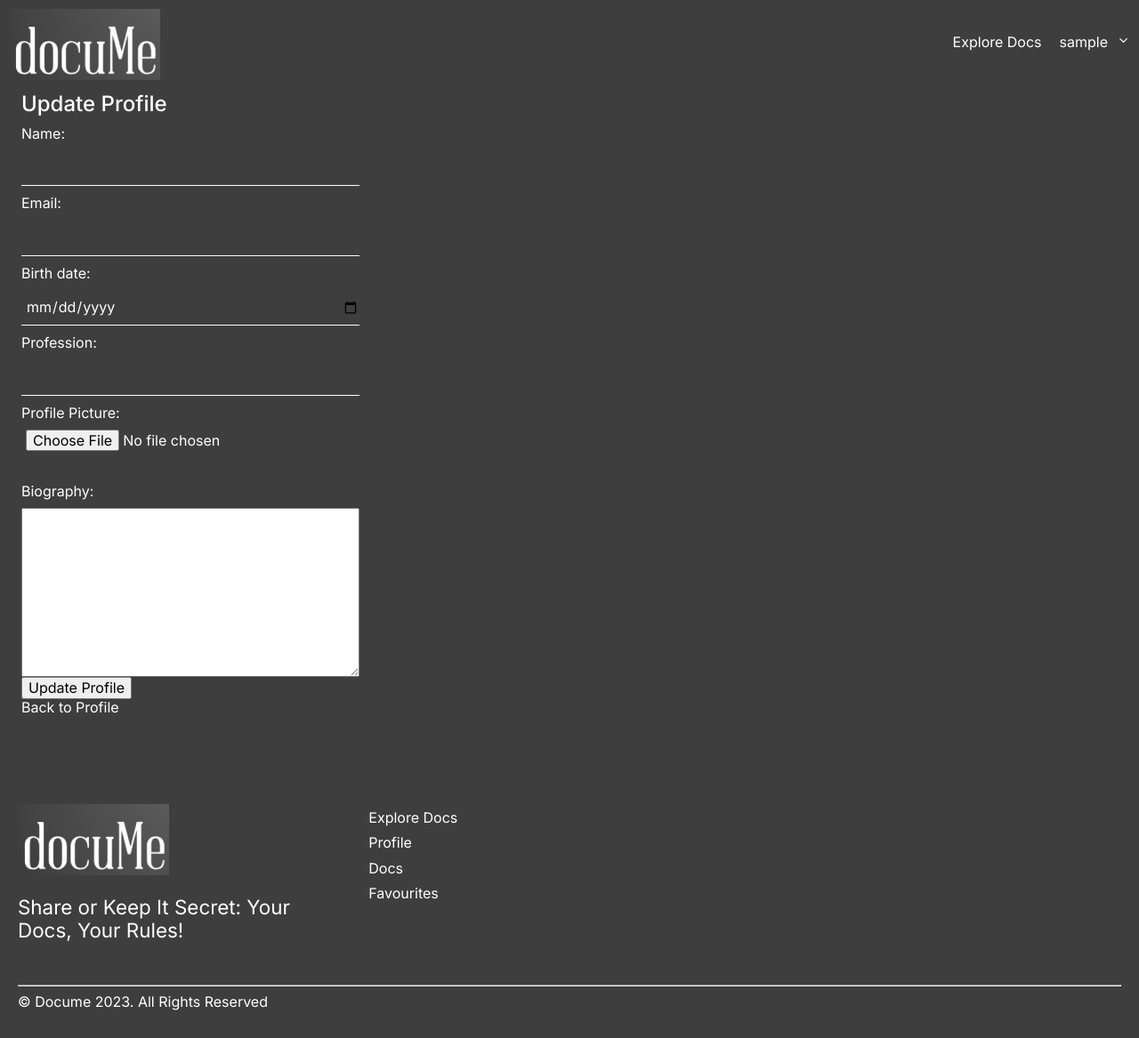
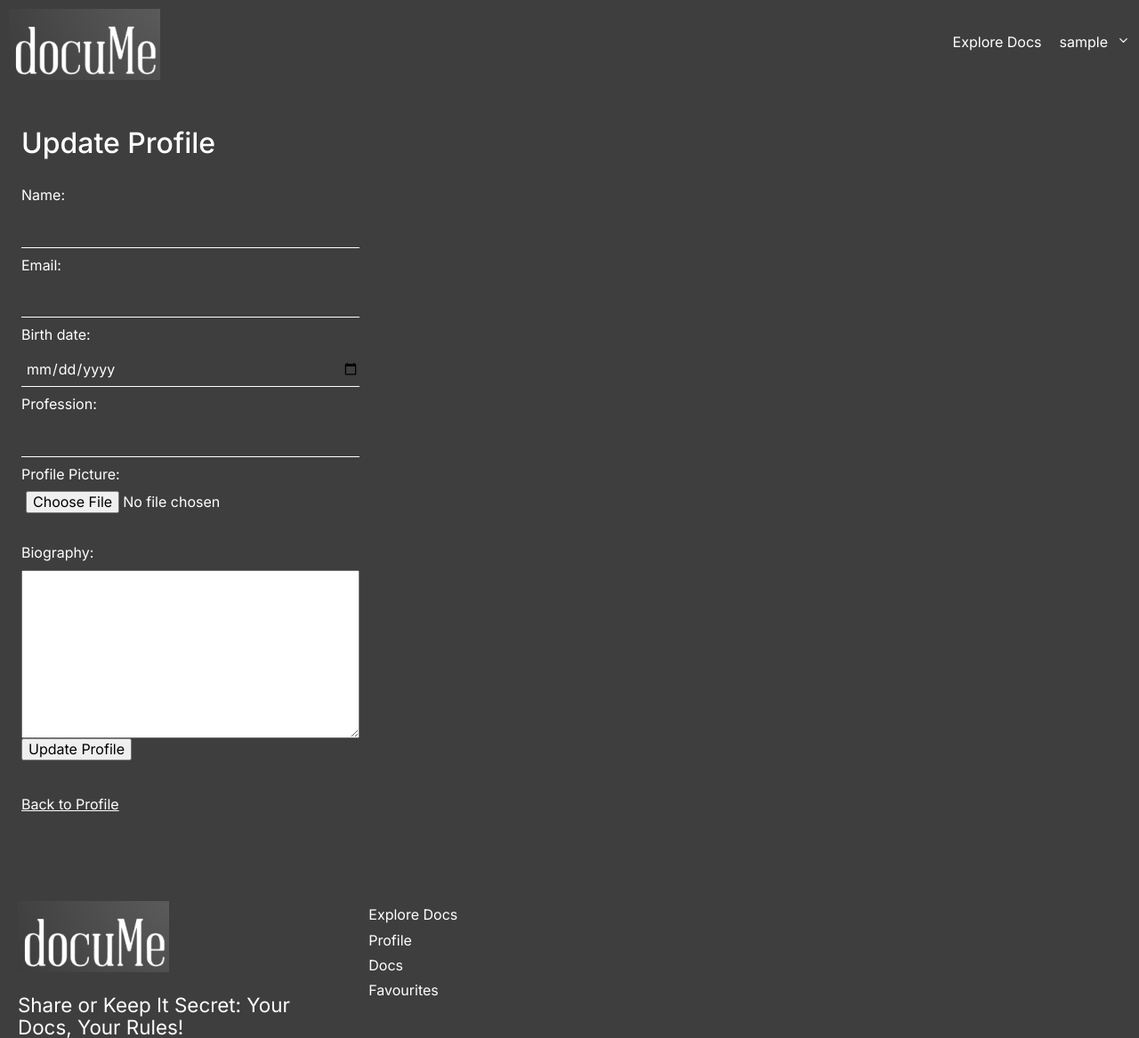
Before and after one commit to saamauro92/docume, a Django app: page /update_profile/1 in a window 1280 px wide. Shown: the top 1167 px of the page at 89% size. Before the commit the page ends 1136 px from the top, so only its background shows below. Run offline with Django 3.2, Linux system fonts and the light colour scheme; the visitor is signed in with stand-in values (Sample User, id 1); style sheets or scripts are compiled from the project's sources; some libraries are stand-ins or nearby versions.

Commit message:
Style back button

```diff
--- a/static/css/style.scss
+++ b/static/css/style.scss
@@ -109,6 +109,13 @@ body {
   margin: 0 auto;
   padding: 0 24px;
 }
+
+.back-button {
+  padding-top: 40px;
+  text-decoration: underline;
+}
+
+
 //----------------------------------- BASE.html
 // https://www.w3.org/WAI/tutorials/menus/flyout
 
@@ -674,6 +681,7 @@ form {
   h1 {
     margin-bottom: 20px;
   }
+
 }
 
 //----------------------------------- DOCPOST_DETAIL.html
--- a/templates/account/update_profile.html
+++ b/templates/account/update_profile.html
@@ -1,15 +1,20 @@
 {% extends 'base.html' %}
 {% block content %}
-<section class="container">
 
-  <h2>Update Profile</h2>
+
+<section class="container update-profile">
+
+  <h1>Update Profile</h1>
   <form method="post" enctype="multipart/form-data">
     {% csrf_token %}
     {{ form.as_p}}
-    <button type="submit">Update Profile</button>
+    <button type="submit" aria-label="Update profile button">Update Profile</button>
   </form>
 
- <a href="{% url 'view_profile' %}" class="active" aria-label="Redirect to users profile">Back to Profile</a>
+  <div class="back-button">
+    <a href="{% url 'view_profile' %}" aria-label="Redirect to users profile">Back to Profile</a>
+
+  </div>
 
 </section>
 {% endblock %}
```
